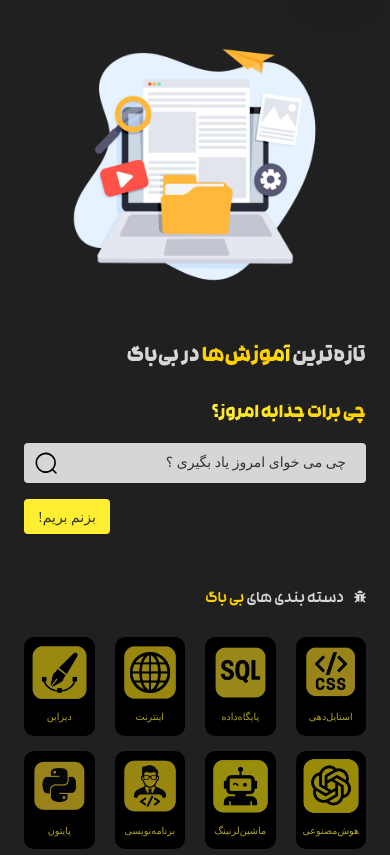
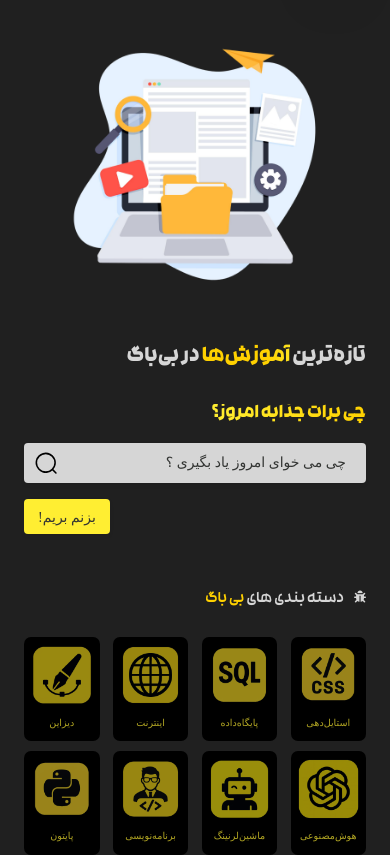
Before and after one commit to ConDevTp/Blog, a plain HTML site: page index.html in a window 390 px wide. Shown: the part 89-944 px from the top of the page. Drawn offline with nearby package versions, Linux system fonts and the light colour scheme; files whose address does not match are found by name; a web font is replaced by a local one.

Commit message:
edited category

```diff
--- a/assets/css/index.css
+++ b/assets/css/index.css
@@ -515,11 +515,11 @@ header .show-items {
   }
 
   .category-item {
-    width: calc(25% - 15px) !important;
-
+    width: calc(25% - 10px) !important;
+    border-radius: 7px !important;
   }
   .con-category {
-    gap: 15px !important;
+    gap: 10px !important;
     flex-wrap: wrap !important;
   }
 
```
